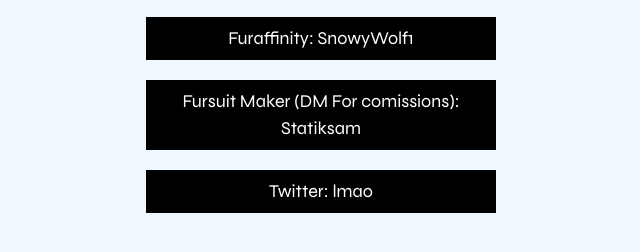
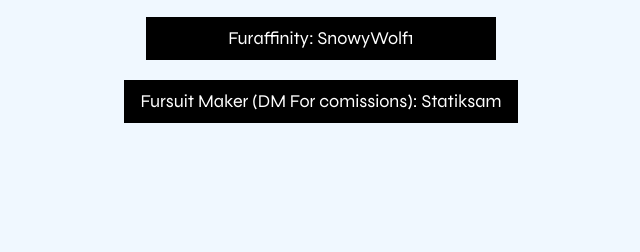
Before and after one commit to snowy1256/snowy1256.github.io, a plain HTML site: page furry-social.html in a window 1280 px wide. Shown: the part 286-538 px from the top of the page, without its empty margins (319-959 px from the left). Drawn offline with nearby package versions, Linux system fonts and the light colour scheme.

Commit message:
Update furry-social.html

```diff
--- a/furry-social.html
+++ b/furry-social.html
@@ -47,8 +47,7 @@
     <div class="links-container">
         <a href="https://bsky.app/profile/snowywolf.bsky.social" class="w3-button w3-hover-blue w3-large w3-black" style="width: 350px">Bluesky: @snowywolf.bsky.social</a>
         <a href="https://www.furaffinity.net/user/snowywolf1" class="w3-button w3-hover-blue w3-large w3-black" style="width: 350px">Furaffinity: SnowyWolf1</a>
-        <a href="https://bsky.app/profile/statik.bsky.social" class="w3-button w3-hover-blue w3-large w3-black" style="width: 350px; word-break: break-all;">Fursuit Maker (DM For comissions): <br> Statiksam</a>
-        <a href="#" class="w3-button w3-hover-blue w3-large w3-black" style="width: 350px">Twitter: lmao</a>
+        <a href="https://bsky.app/profile/statik.bsky.social" class="w3-button w3-hover-blue w3-large w3-black" style="width: 350px max-width: 350px word-break: break-all">Fursuit Maker (DM For comissions): Statiksam</a>
     </div>
 
 
```
